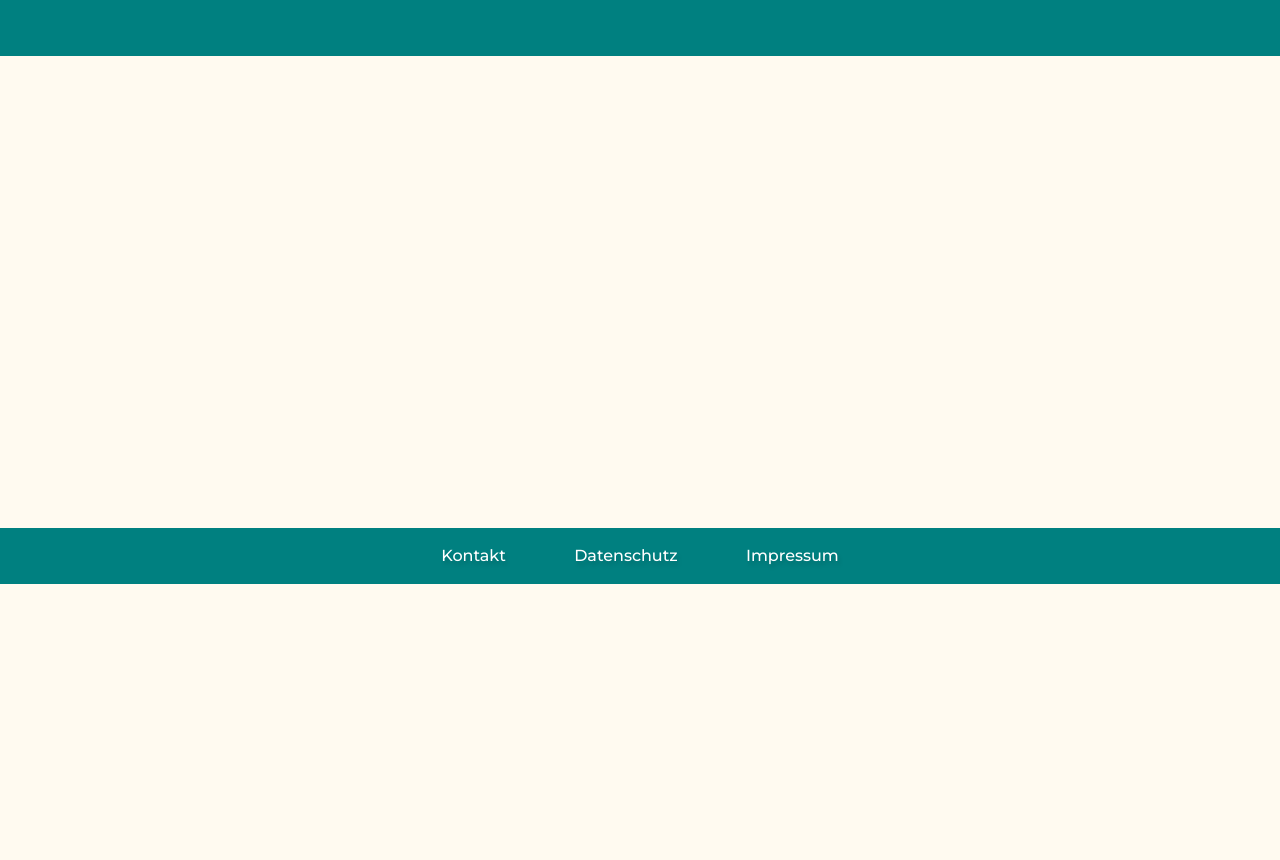
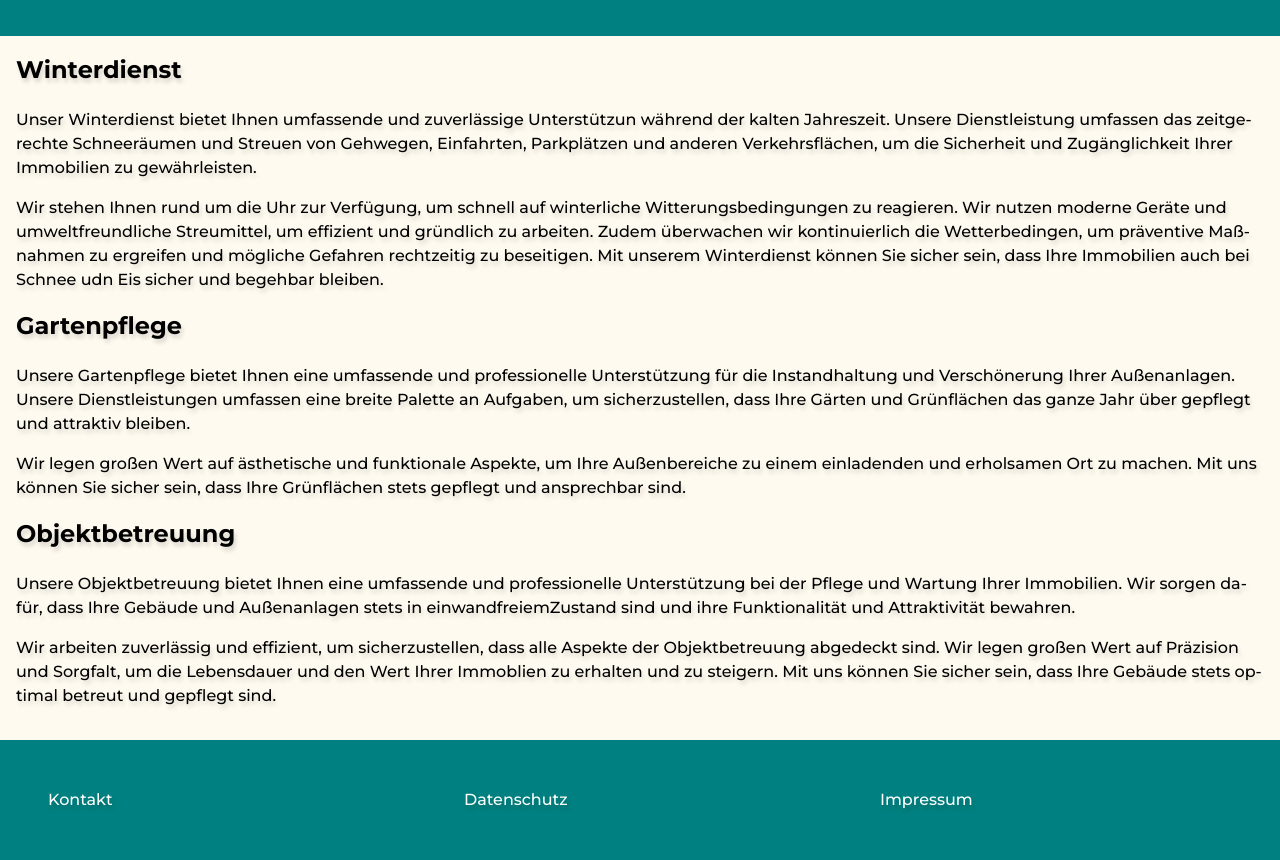
Before and after one commit to IU-Webprogrammierung/web-programmierung-Claudy-Web, a plain HTML site: page leistungen.html in a window 1280 px wide. Shown: the part 216-1076 px from the top of the page. Before the commit the page ends 800 px from the top, so only its background shows below. Drawn offline with Linux system fonts and the light colour scheme.

Commit message:
CSS angepasst und Leistungen-Seite begonnen

```diff
--- a/css/style.css
+++ b/css/style.css
@@ -23,6 +23,7 @@
   }
   .titel > a {
     display: flex;
+
     align-items: center;
   }
   html {
@@ -30,6 +31,8 @@
     height: 100%;
   }
 body {
+    display: flex;
+
     font-family: "Montserrat", Arial, Helvetica, sans-serif;
     font-size: 1rem;
     line-height: 1.5;
@@ -38,12 +41,12 @@ body {
     text-shadow: 2px 4px 4px rgba(0, 0, 0, 0.15);
     text-align: left;
     hyphens: auto;
-    height: 100%;
-    display: flex;
-    flex-direction: column;
 
     background-color:floralwhite;
     color: black;
+
+    height: 100%;
+    flex-direction: column;
     padding: 0rem 0rem;
     margin:0rem 0;
 
@@ -65,12 +68,15 @@ h1 {
     padding: 1rem;
 }
 .site-header {
+    display:flex;
+    flex-wrap: wrap;
+
+    text-align: center;
+
     background-color:teal;
     color: white;
+
     padding: 1rem;
-    text-align: center;
-    display:flex;
-    flex-wrap: wrap;
 }
 .site-header > * {
     flex-grow: 1;
@@ -97,12 +103,6 @@ h1 {
     width: 100%;
     height: auto;
 }
-.table-content td {
-    display: table-cell;
-    padding-left: 2rem;
-    padding-right: 2rem;
-    vertical-align: top;
-}
 .startbild {
     display: flex;
     justify-content: center;
@@ -120,18 +120,26 @@ p, ul, ol {
 .site-footer ul,
 .site-nav ul,
 .site-footer-start ul {
+    display: flex;
+
+    list-style: none;
+
     padding: 0;
     margin: 0;
+    align-items: center;
 }
 .site-footer li,
 .site-nav li,
 .site-footer-start li {
-    display: inline;
+    flex: 1;
     margin: 2rem;
 }
 .site-nav a,
 .site-footer a,
 .site-footer-start a {
+    display: flex;
+
+    text-align: center;
     color: white;
     text-decoration: none;
 }
--- a/leistungen.html
+++ b/leistungen.html
@@ -25,7 +25,8 @@
     <!-- Schrift Montserrat -->
     <link rel="preconnect" href="https://fonts.googleapis.com">
     <link rel="preconnect" href="https://fonts.gstatic.com" crossorigin>
-    <link href="https://fonts.googleapis.com/css2?family=Montserrat:ital,wght@0,100..900;1,100..900&display=swap" rel="stylesheet">
+    <link href="https://fonts.googleapis.com/css2?family=Montserrat:ital,wght@0,100..900;1,100..900&display=swap"
+        rel="stylesheet">
 
     <!-- Die Verbindung zum Stylesheet -->
     <link href="css/style.css" rel="stylesheet">
@@ -58,6 +59,68 @@
     </nav>
     <main class="site-content-start" id="content">
 
+        <article>
+            <h2>Winterdienst</h2>
+
+            <section>
+
+            </section>
+            <section>
+                <p>
+                    Unser Winterdienst bietet Ihnen umfassende und zuverlässige Unterstützun während der kalten
+                    Jahreszeit. Unsere Dienstleistung umfassen das zeitgerechte Schneeräumen und Streuen von Gehwegen,
+                    Einfahrten, Parkplätzen und anderen Verkehrsflächen, um die Sicherheit und Zugänglichkeit Ihrer
+                    Immobilien zu gewährleisten.
+                </p>
+                <p>
+                    Wir stehen Ihnen rund um die Uhr zur Verfügung, um schnell auf winterliche Witterungsbedingungen
+                    zu reagieren. Wir nutzen moderne Geräte und umweltfreundliche Streumittel, um effizient und
+                    gründlich zu arbeiten. Zudem überwachen wir kontinuierlich die Wetterbedingen, um präventive
+                    Maßnahmen zu ergreifen und mögliche Gefahren rechtzeitig zu beseitigen. Mit unserem Winterdienst
+                    können Sie sicher sein, dass Ihre Immobilien auch bei Schnee udn Eis sicher und begehbar bleiben.
+                </p>
+            </section>
+
+        </article>
+
+        <article>
+            <h2>Gartenpflege</h2>
+
+            <section>
+                <p>
+                    Unsere Gartenpflege bietet Ihnen eine umfassende und professionelle Unterstützung für die
+                    Instandhaltung und Verschönerung Ihrer Außenanlagen. Unsere Dienstleistungen umfassen eine
+                    breite Palette an Aufgaben, um sicherzustellen, dass Ihre Gärten und Grünflächen das ganze
+                    Jahr über gepflegt und attraktiv bleiben.
+                </p>
+                <p>
+                    Wir legen großen Wert auf ästhetische und funktionale Aspekte, um Ihre Außenbereiche zu einem
+                    einladenden und erholsamen Ort zu machen. Mit uns können Sie sicher sein, dass Ihre Grünflächen
+                    stets gepflegt und ansprechbar sind.
+                </p>
+            </section>
+
+        </article>
+
+        <article>
+            <h2>Objektbetreuung</h2>
+
+            <section>
+                <p>
+                    Unsere Objektbetreuung bietet Ihnen eine umfassende und professionelle Unterstützung bei der
+                    Pflege und Wartung Ihrer Immobilien. Wir sorgen dafür, dass Ihre Gebäude und Außenanlagen
+                    stets in einwandfreiemZustand sind und ihre Funktionalität und Attraktivität bewahren.
+                </p>
+                <p>
+                    Wir arbeiten zuverlässig und effizient, um sicherzustellen, dass alle Aspekte der Objektbetreuung
+                    abgedeckt sind. Wir legen großen Wert auf Präzision und Sorgfalt, um die Lebensdauer und den
+                    Wert Ihrer Immoblien zu erhalten und zu steigern. Mit uns können Sie sicher sein, dass Ihre
+                    Gebäude stets optimal betreut und gepflegt sind.
+                </p>
+            </section>
+
+        </article>
+
     </main>
 </body>
 <footer class="site-footer">
```
Also changed, not shown: index.html (+7 -1 lines).
